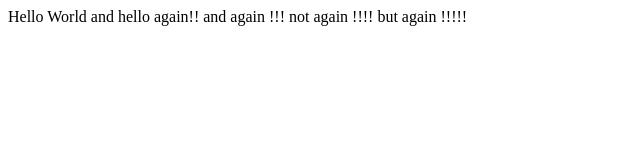
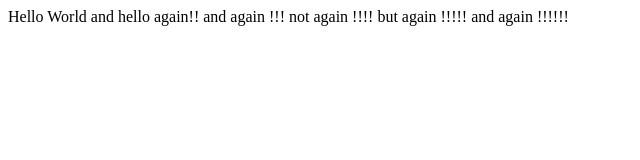
Before and after one commit to mohamedoraibi/Recoded-Day1-Project1, a plain HTML site: page index.html in a window 1280 px wide. Shown: the whole page, without its empty margins (0-640 px from the left). Drawn offline with Linux system fonts and the light colour scheme.

Commit message:
Add Message "and again !!!!!!"

```diff
--- a/index.html
+++ b/index.html
@@ -11,6 +11,7 @@
     and again !!!
     not again !!!!
     but again !!!!!
+    and again !!!!!!
 </body>
 
 </html>
```
